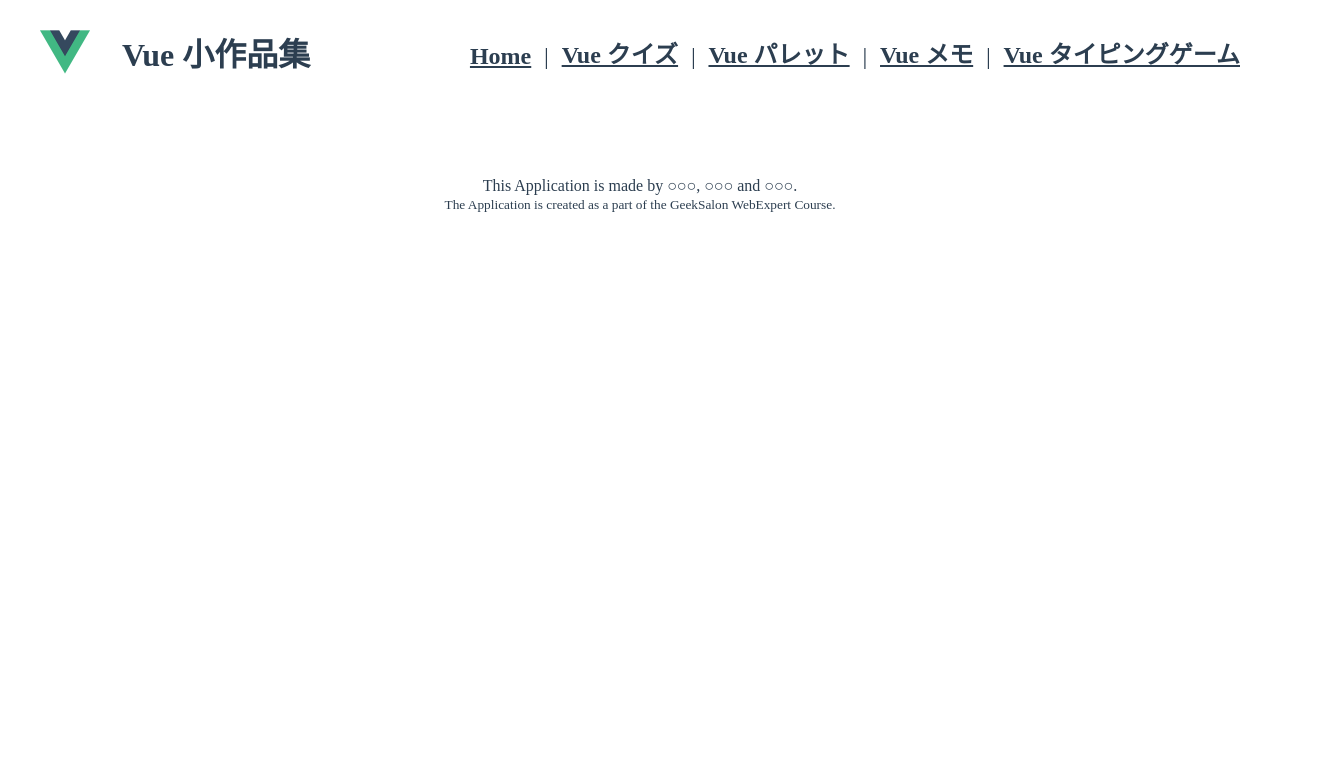
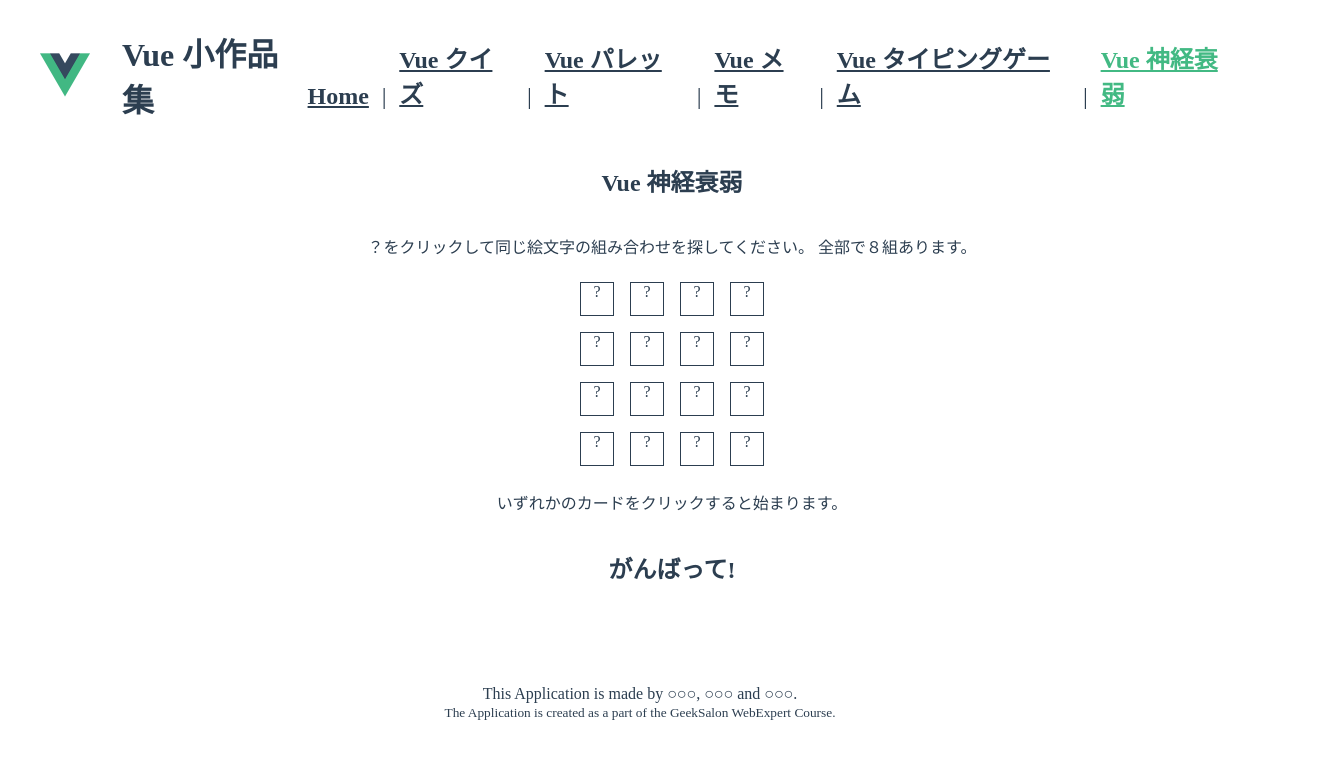
Before and after one commit to webex15-team-1/demo-team-app, a Vue app: page /shinkei-suijaku in a window 1280 px wide. Shown: the top 758 px of the page, 1336 px wide, since content can reach past the window. Built offline with nearby package versions, Linux system fonts and the light colour scheme.

Commit message:
神経衰弱完成（仮）

```diff
--- a/package.json
+++ b/package.json
@@ -9,6 +9,8 @@
   },
   "dependencies": {
     "core-js": "^3.8.3",
+    "gsap": "^3.11.0",
+    "underscore": "^1.13.4",
     "vue": "^3.2.13",
     "vue-router": "^4.0.3"
   },
--- a/src/components/Header.vue
+++ b/src/components/Header.vue
@@ -35,7 +35,13 @@
         class="navigation__link"
         exact-active-class="navigation__link--exact-active"
         >Vue タイピングゲーム</router-link
-      >
+      >|
+      <router-link
+        to="/shinkei-suijaku"
+        class="navigation__link"
+        exact-active-class="navigation__link--exact-active"
+        >Vue 神経衰弱
+      </router-link>
     </nav>
   </header>
 </template>
--- a/src/router/index.js
+++ b/src/router/index.js
@@ -4,6 +4,7 @@ import MemoApp from "@/views/MemoApp.vue"
 import QuizApp from "@/views/QuizApp.vue"
 import PaletteApp from "@/views/PaletteApp.vue"
 import TypingApp from "@/views/TypingApp.vue"
+import ShinkeiApp from "@/views/ShinkeiApp.vue"
 
 const routes = [
   {
@@ -31,6 +32,11 @@ const routes = [
     name: "TypingApp",
     component: TypingApp,
   },
+  {
+    path: "/shinkei-suijaku",
+    name: "ShinkeiApp",
+    component: ShinkeiApp,
+  },
 ]
 
 const router = createRouter({
--- /dev/null
+++ b/src/views/ShinkeiApp.vue
@@ -0,0 +1,330 @@
+<template>
+  <div class="play-area">
+    <h2>Vue 神経衰弱</h2>
+    <p>
+      ？をクリックして同じ絵文字の組み合わせを探してください。
+      全部で８組あります。
+    </p>
+
+    <div class="cards-container">
+      <!-- カードがDOMに追加される直前にcardBeforeEnter,
+      カードがDOMに追加されるときにcardEnterが呼び出されるので
+      それぞれにフックする関数でアニメーション効果をつける -->
+      <transition-group
+        @before-enter="cardBeforeEnter"
+        @enter="cardEnter"
+        appear
+      >
+        <!-- カードはOpenedフラグによって表示/非表示を切り替える -->
+        <div
+          class="card"
+          v-for="(flag, index) in cardsOpened"
+          :key="index"
+          :data-index="index"
+          @click="selectCard(index)"
+        >
+          {{ flag ? cardsFigure[index] : cards[index] }}
+        </div>
+      </transition-group>
+    </div>
+
+    <div class="time">{{ time }}</div>
+    <h2>{{ clearMessage }}</h2>
+    <button v-if="this.cardsCleard.every((value) => value)" @click="retry">
+      もう一度
+    </button>
+  </div>
+</template>
+
+<script>
+import gsap from "gsap" //アニメーションのためのライブラリ
+import _ from "underscore" //シャッフルに使用するライブラリ
+export default {
+  data() {
+    return {
+      // カードの表
+      cards: [
+        "?",
+        "?",
+        "?",
+        "?",
+        "?",
+        "?",
+        "?",
+        "?",
+        "?",
+        "?",
+        "?",
+        "?",
+        "?",
+        "?",
+        "?",
+        "?",
+      ],
+      // カードの裏
+      cardsFigure: _.shuffle([
+        "😆",
+        "😆",
+        "🍒",
+        "🍒",
+        "🥈",
+        "🥈",
+        "🀄",
+        "🀄",
+        "🎆",
+        "🎆",
+        "🎁",
+        "🎁",
+        "🥺",
+        "🥺",
+        "🐱",
+        "🐱",
+      ]),
+      // カードが裏返されているかのフラグ
+      cardsOpened: [
+        false,
+        false,
+        false,
+        false,
+        false,
+        false,
+        false,
+        false,
+        false,
+        false,
+        false,
+        false,
+        false,
+        false,
+        false,
+        false,
+      ],
+      // カードがペア達成済みかどうかのフラグ
+      cardsCleard: [
+        false,
+        false,
+        false,
+        false,
+        false,
+        false,
+        false,
+        false,
+        false,
+        false,
+        false,
+        false,
+        false,
+        false,
+        false,
+        false,
+      ],
+      select: [], //選択したカードを一時的に保持しておく配列
+      fleeze: false, //お手付きフラグ
+      timePassed: 0, //開始からの経過時間
+      interval: undefined, //経過時間を測る用のタイマー
+    }
+  },
+  computed: {
+    clearMessage() {
+      return this.cardsCleard.every((value) => value)
+        ? "おめでとう！"
+        : "がんばって!"
+    },
+    time() {
+      return this.timePassed === 0
+        ? "いずれかのカードをクリックすると始まります。"
+        : this.timePassed / 1000 + "秒"
+    },
+  },
+  methods: {
+    /**
+     * カードを裏返す（絵文字が見えるようにする）
+     * @param {Number} index 何枚目のカードか
+     */
+    openCard(index) {
+      this.cardsOpened[index] = true
+    },
+    /**
+     *カードを表返す（絵文字が見えないようにする）
+     * @param {Number} index 何枚目のカードか
+     */
+    closeCard(index) {
+      this.cardsOpened[index] = false
+    },
+    /**
+     * カードを選択する
+     * @param {Number} index 何枚目のカードか
+     */
+    selectCard(index) {
+      // もしタイマーが始動していなかったら始動する
+      if (this.interval === undefined) {
+        this.interval = setInterval(
+          function () {
+            this.timePassed += 10
+          }.bind(this),
+          10
+        )
+      }
+      // お手付きでないとき、クリアしていない表のカードをクリックしたら
+      // カードを裏返す
+      // ２枚裏返したらペアかどうかの判定へ
+      if (
+        !this.cardsCleard[index] &&
+        !this.cardsOpened[index] &&
+        !this.fleeze
+      ) {
+        this.openCard(index)
+        this.select.push(index)
+        if (this.select.length === 2) {
+          this.test()
+        }
+      }
+    },
+    /**
+     * 選択したカードが正しいペアか判定し、
+     * 間違っていたら表にしてお手付きタイムを発動
+     * 正しかったら選択したカードのクリア済みフラグを立てる
+     * 全て正解したらタイマーストップ
+     */
+    test() {
+      // 選択したカード
+      const firstCardFig = this.cardsFigure[this.select[0]]
+      const secondCardFig = this.cardsFigure[this.select[1]]
+      if (firstCardFig !== secondCardFig) {
+        // お手付きの処理
+        this.fleeze = true
+        setTimeout(
+          function () {
+            this.closeCard(this.select[0])
+            this.closeCard(this.select[1])
+            this.select = []
+            this.fleeze = false
+          }.bind(this),
+          1000
+        )
+      } else {
+        // 正解の処理
+        this.cardsCleard[this.select[0]] = true
+        this.cardsCleard[this.select[1]] = true
+        this.select = []
+        if (this.cardsCleard.every((value) => value)) {
+          clearInterval(this.interval)
+          this.interval = undefined
+        }
+      }
+    },
+    /**
+     * カードのアニメーション関数(DOM表示直前)
+     * 初期値を透明、本来の50％右に設定する
+     * @param {*} el カード要素
+     */
+    cardBeforeEnter(el) {
+      console.log("before enter")
+      gsap.set(el, { opacity: 0, x: "50%" })
+    },
+    /**
+     * カードのアニメーション関数(DOM表示時)
+     * 本来の位置に1 + (何枚目) * 0.2秒後にたどり着く
+     * @param {*} el カード要素
+     * @param {*} done 表示完了時のコールバック（？）
+     */
+    cardEnter(el, done) {
+      console.log("enter")
+      gsap.to(el, {
+        opacity: 1,
+        x: 0,
+        duration: 1,
+        delay: el.dataset.index * 0.2,
+        onComplete: done,
+      })
+    },
+    /**
+     * もう一度遊ぶ時用のリセット関数
+     */
+    retry() {
+      this.cardsFigure = _.shuffle([
+        "😆",
+        "😆",
+        "🍒",
+        "🍒",
+        "🥈",
+        "🥈",
+        "🀄",
+        "🀄",
+        "🎆",
+        "🎆",
+        "🎁",
+        "🎁",
+        "🥺",
+        "🥺",
+        "🐱",
+        "🐱",
+      ])
+      this.cardsOpened = [
+        false,
+        false,
+        false,
+        false,
+        false,
+        false,
+        false,
+        false,
+        false,
+        false,
+        false,
+        false,
+        false,
+        false,
+        false,
+        false,
+      ]
+      this.cardsCleard = [
+        false,
+        false,
+        false,
+        false,
+        false,
+        false,
+        false,
+        false,
+        false,
+        false,
+        false,
+        false,
+        false,
+        false,
+        false,
+        false,
+      ]
+      this.timePassed = 0
+    },
+  },
+}
+</script>
+
+<style scoped>
+.play-area {
+  display: flex;
+  align-items: center;
+  flex-direction: column;
+}
+.cards-container {
+  display: flex;
+  flex-direction: row;
+  width: 14em;
+  flex-wrap: wrap;
+  justify-content: center;
+  align-items: center;
+}
+.card {
+  display: inline-block;
+  height: 2em;
+  width: 2em;
+  text-align: center;
+  border: solid 1px;
+  margin: 0.5em;
+}
+.time {
+  margin: 1em;
+}
+</style>
```
Also changed, not shown: src/views/MemoryApp.vue (deleted, +0 -64 lines), 1 other file (tests, documents, lock files or other folders).
